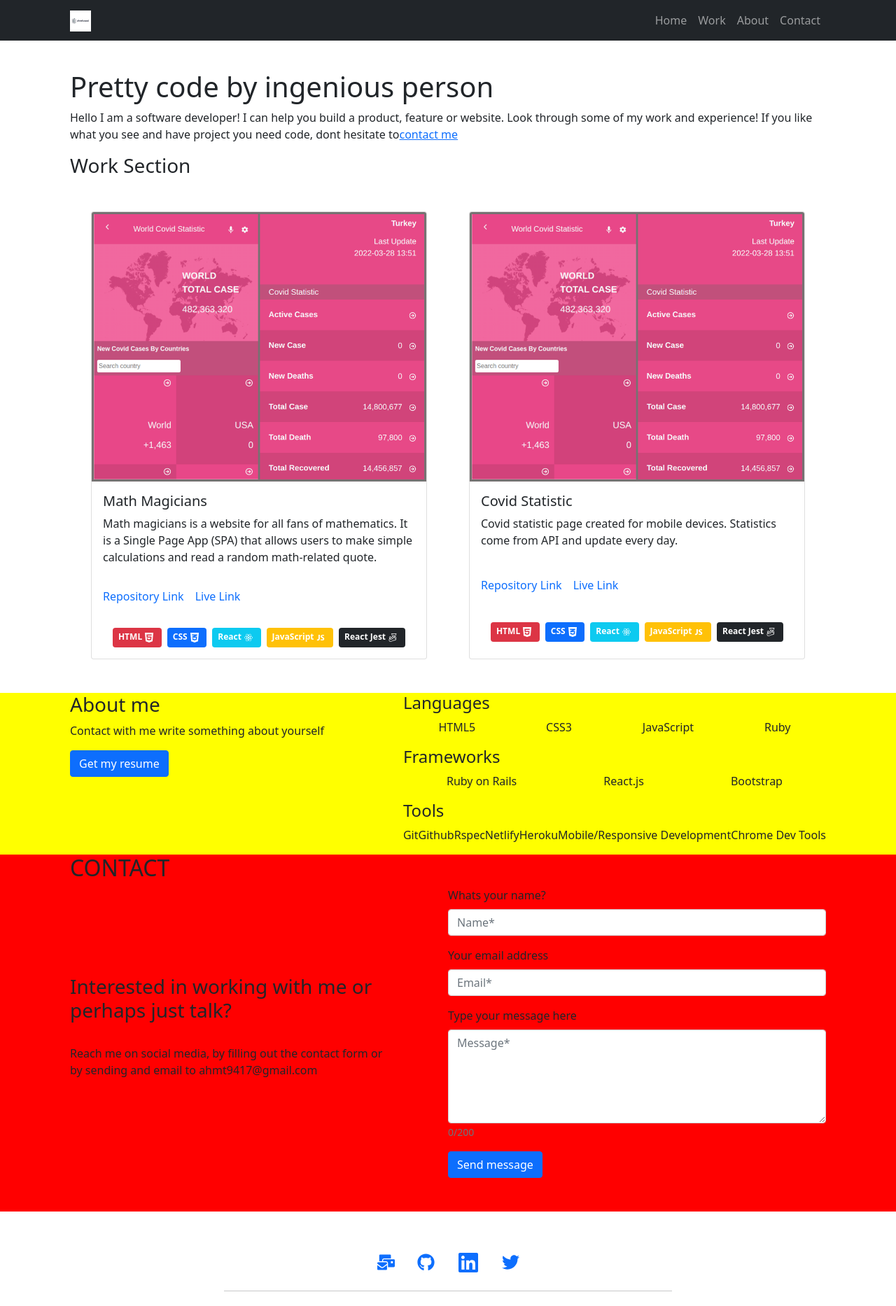
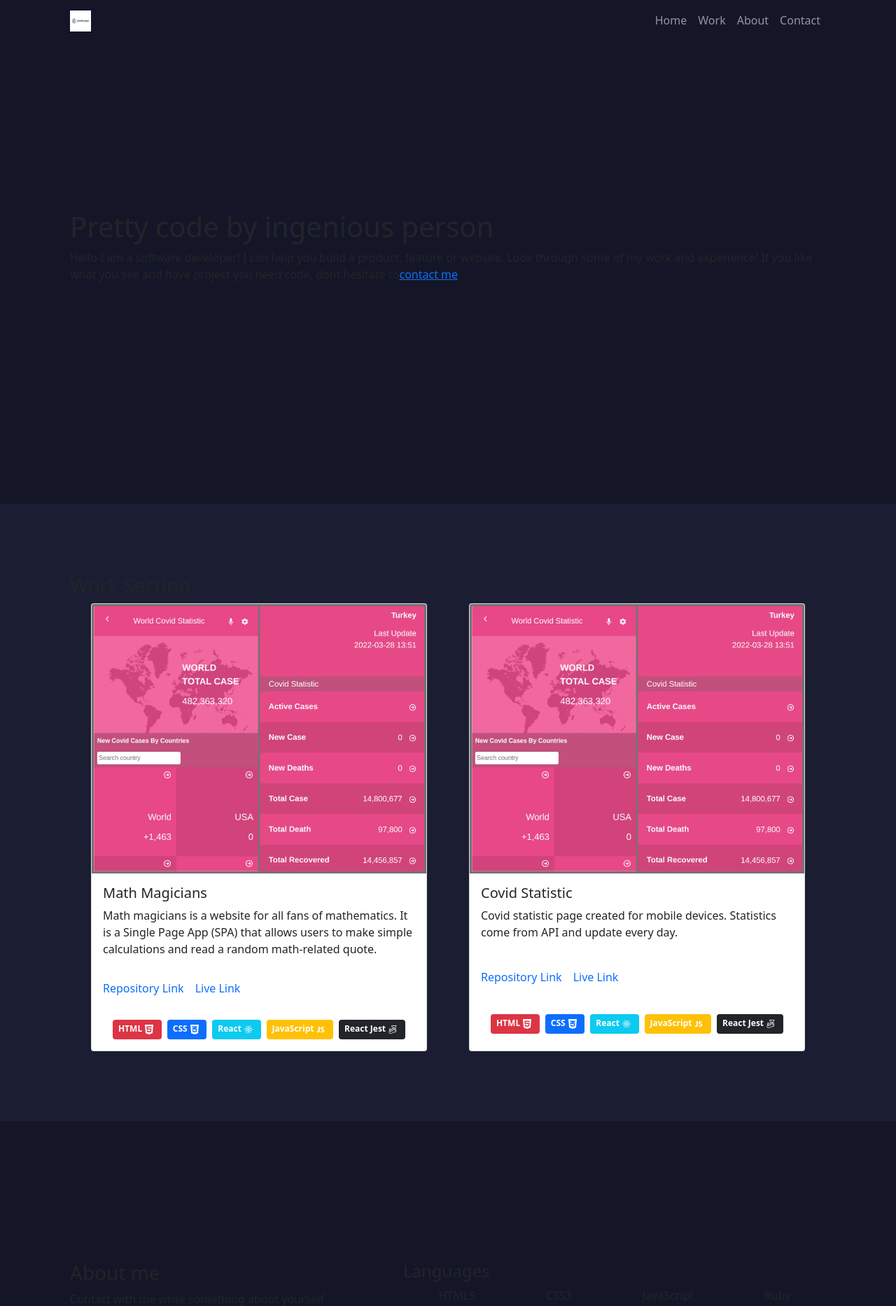
Before and after one commit to ahmetbozaci/portfolio, a React (Create React App) app: page / in a window 1280 px wide. Shown: the top 1866 px of the page at 70% size. Built offline with nearby package versions, Linux system fonts and the light colour scheme.

Commit message:
Update background colors

```diff
--- a/src/components/About.js
+++ b/src/components/About.js
@@ -2,7 +2,6 @@ import './Style/About.css';
 
 const About = () => (
   <div
-    style={{ backgroundColor: 'yellow' }}
     className="d-flex justify-content-between about"
     id="about"
   >
@@ -15,7 +14,6 @@ const About = () => (
       >
         Get my resume
       </a>
-
     </div>
     <div>
       <div className="list-unstyled">
--- a/src/components/Contact.js
+++ b/src/components/Contact.js
@@ -2,10 +2,9 @@ import ContactForm from './ContactForm';
 import './Style/Contact.css';
 
 const Contact = () => (
-  <div className="pb-5 contact">
+  <div className="pb-5 contact" id="contact">
     <h2>CONTACT</h2>
     <div
-      id="contact"
       className="d-lg-flex justify-content-between m-sm-auto"
     >
       <div className="align-self-center">
--- a/src/components/Footer.js
+++ b/src/components/Footer.js
@@ -5,14 +5,14 @@ import { Nav } from 'react-bootstrap';
 import './Style/Footer.css';
 
 const Footer = () => (
-  <div className="text-center lead mt-5">
+  <div className="text-center lead footer">
     <Nav className="justify-content-center">
       <Nav.Link href="mailto:ahmt9417@gmail.com"><FaMailBulk size={25} /></Nav.Link>
       <Nav.Link href="https://github.com/ahmetbozaci"><FaGithub size={25} /></Nav.Link>
       <Nav.Link href="https://www.linkedin.com/in/ahmetbozaci/"><FaLinkedin size={32} /></Nav.Link>
       <Nav.Link href="https://twitter.com/ahmtbozaci"><FaTwitter size={25} /></Nav.Link>
     </Nav>
-    <hr className="w-50 m-auto my-3" />
+    <hr className="w-50 m-auto my-2 text-danger" />
     <p className="text-muted">&copy; 2022 Ahmet Bozaci</p>
   </div>
 );
--- a/src/components/Main.js
+++ b/src/components/Main.js
@@ -1,7 +1,7 @@
 import './Style/Main.css';
 
 const Main = () => (
-  <div style={{ marginTop: '100px' }} className="main">
+  <div className="main" id="main">
     <h1>Pretty code by ingenious person</h1>
     <p>
       Hello I am a software developer! I can help you build a product, feature
--- a/src/components/NavigationBar.js
+++ b/src/components/NavigationBar.js
@@ -5,7 +5,7 @@ import logo from '../assets/images/logo.png';
 import './Style/NavigationBar.css';
 
 const NavigationBar = () => (
-  <Navbar bg="dark" expand="lg" fixed="top" variant="dark" className="navigationbar">
+  <Navbar bg="" expand="lg" fixed="top" variant="dark" className="navigationbar">
     <Navbar.Brand href="#home">
       <img
         alt="logo"
@@ -18,7 +18,7 @@ const NavigationBar = () => (
     <Navbar.Collapse id="basic-navbar-nav" className="text-right">
       <Nav className="me-auto" />
       <Nav>
-        <Nav.Link href="#home">Home</Nav.Link>
+        <Nav.Link href="#main">Home</Nav.Link>
         <Nav.Link href="#work">Work</Nav.Link>
         <Nav.Link href="#about">About</Nav.Link>
         <Nav.Link href="#contact">Contact</Nav.Link>
--- a/src/components/Style/About.css
+++ b/src/components/Style/About.css
@@ -1,3 +1,4 @@
 .about {
-  padding: 0 100px;
+  padding: 200px 100px;
+  background-color: #141628;
 }
--- a/src/components/Style/Contact.css
+++ b/src/components/Style/Contact.css
@@ -1,4 +1,4 @@
 .contact {
-  background-color: red;
-  padding: 0 100px;
+  background-color: #1B1E32;
+  padding: 70px 100px;
 }
--- a/src/components/Style/Footer.css
+++ b/src/components/Style/Footer.css
@@ -0,0 +1,4 @@
+.footer {
+  background-color: #1B1E32;
+  padding: 50px 0 1px 0;
+}
--- a/src/components/Style/Main.css
+++ b/src/components/Style/Main.css
@@ -1,3 +1,4 @@
 .main {
-  padding: 0 100px;
+  padding: 300px 100px;
+  background-color:#141628;
 }
--- a/src/components/Style/NavigationBar.css
+++ b/src/components/Style/NavigationBar.css
@@ -1,3 +1,4 @@
 .navigationbar {
   padding: 0 100px;
+  background-color: #141628;
 }
--- a/src/components/Style/Work.css
+++ b/src/components/Style/Work.css
@@ -1,3 +1,4 @@
 .work {
-  padding: 0 100px;
+  padding: 100px 100px;
+  background-color: #1B1E32;
 }
--- a/src/components/Work.js
+++ b/src/components/Work.js
@@ -4,9 +4,9 @@ import ProjectMathMagician from './Projects/ProjectMathMagician';
 import './Style/Work.css';
 
 const Work = () => (
-  <div className="work">
+  <div className="work" id="work">
     <h3>Work Section</h3>
-    <div className="d-flex justify-content-around my-5" id="work">
+    <div className="d-flex justify-content-around">
       <ProjectMathMagician />
       <ProjectCovid />
     </div>
```
